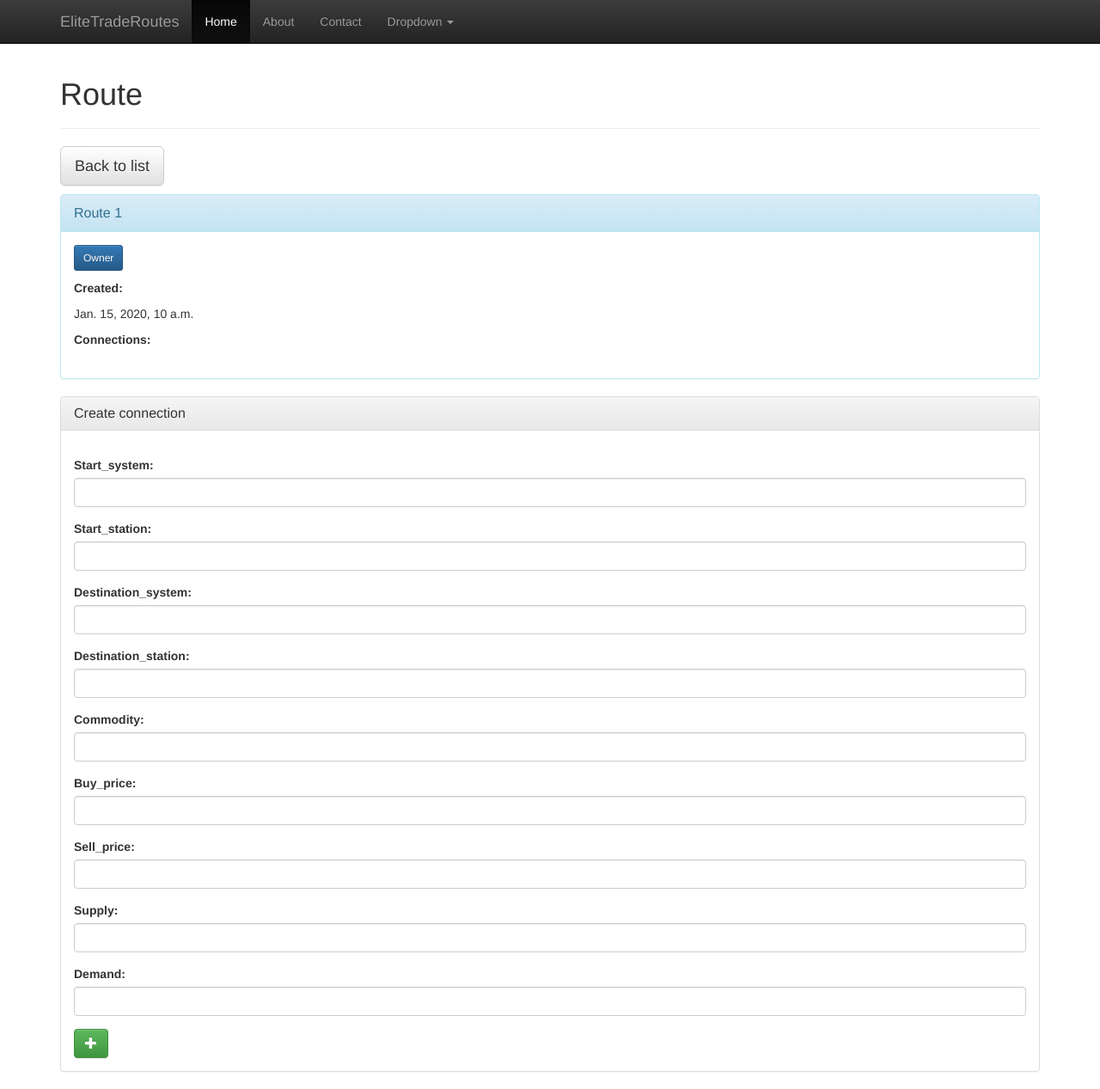
After one commit to jingyuyao/elitetraderoutes, a Django app: template frontend/templates/frontend/route/instance.html in a window 1280 px wide. The commit adds this page. Shown: the whole page at 86% size. Run offline with Django 3.2, Linux system fonts and the light colour scheme; the template is opened without the code that fills it: most values are stand-ins (such as "Sample title", 1, 10 or a date in 2020); some libraries are stand-ins or nearby versions.

Commit message:
Major template/css improvements.
Everything now looks 10x nicer!

```diff
--- /dev/null
+++ b/frontend/templates/frontend/connection/detail.html
@@ -0,0 +1,71 @@
+{% load my_tags %}
+{% comment %}
+data.start_system.name is used to figure out whether this template is included when displaying or
+creating a connection. When creating a connection, the data passed in is serialized using
+WriteConnection serializer so it does not contain the actual system object in its fields.
+Instead they only contain a link to the various model reference. The separation between
+reading and writing serialization is necessary because system and stations are not created
+when a connection is created. They are referenced only. So our serializer should only need
+a reference to a instance of the model. If a nested representation is used, the serializer
+will attemp to create the model along with the connection thus it will require information
+to create a new instance of the various models references included in a connection.
+
+The stuff I wrote above could totally be bs but this is the cleanest solution I can come up
+with for now. I tried to hack viewset.create() so it will use the write serialization but
+return the read serialization but doing so involved too much underlying rest framework.
+
+Note: data.distance cannot be used as the conditional because if distance is 0 (which can
+happen) the if statement will evaluate to false (which is dumb).
+{% endcomment %}
+
+{% if data %}
+    <div class="panel panel-info">
+            <div class="panel-heading">
+                <a class="panel-title" href="{{data.url}}">
+                    Connection {{data.id}}
+                </a>
+            </div>
+            <div class="panel-body">
+                {% if data.start_system.name %}
+                <div class="connection" id="connection_{{data.id}}">
+                    <dl>
+                        <dt><p>From:</p></dt>
+                        <dd>
+                        <p>
+                            <a class="btn btn-primary btn-sm" href="{{data.start_system.url}}">
+                                {{data.start_system.name}}
+                            </a>
+                            --
+                            <a class="btn btn-primary btn-sm" href="{{data.start_station.url}}">
+                                {{data.start_station.name}}
+                            </a>
+                        </p>
+                        </dd>
+                        <dt><p>To:</p></dt>
+                        <dd>
+                        <p>
+                            <a class="btn btn-primary btn-sm" href="{{data.destination_system.url}}">
+                                {{data.destination_system.name}}
+                            </a>
+                            --
+                            <a class="btn btn-primary btn-sm" href="{{data.destination_station.url}}">
+                                {{data.destination_station.name}}
+                            </a>
+                        </p>
+                        </dd>
+                        <dt><p>Commodity (average):</p></dt>
+                        <dd><p>{{data.commodity.name}}({{data.commodity.average_price}})</p></dd>
+                        <dt><p>Distance (ly):</p></dt>
+                        <dd><p>{{data.distance}}</p></dd>
+                        <dt><p>Buy price / Sell price:</p></dt>
+                        <dd><p>{{data.buy_price}} / {{data.sell_price}}</p></dd>
+                        <dt><p>Supply / Demand:</p></dt>
+                        <dd><p>{{data.supply}} / {{data.demand}}</p></dd>
+                    </dl>
+                </div>
+                {% else %}
+                    <p>Connection created successfully.</p>
+                {% endif %}
+            </div>
+        </div>
+{% endif %}
--- /dev/null
+++ b/frontend/templates/frontend/connection/form.html
@@ -0,0 +1,27 @@
+{% load my_tags %}
+<div class="panel panel-default">
+    <div class="panel-heading">
+        <h3 class="panel-title">
+            Create connection
+        </h3>
+    </div>
+    <div class="panel-body">
+        <form id="connection_form" method="post" action="{% url 'connection-list' %}">
+            {% csrf_token %}
+            {% if data %}
+                {{data|render_form|safe}}
+            {% else %}
+                {% if route %}
+                    {{"route"|render_hidden:route.url|safe}}
+                {% else %}
+                    {{"route"|render_input|safe}}
+                {% endif %}
+                {{'start_system,start_station,destination_system,destination_station'|render_form|safe}}
+                {{'commodity,buy_price,sell_price,supply,demand'|render_form|safe}}
+            {% endif %}
+            <button class="btn btn-success" type="submit">
+                <span class="glyphicon glyphicon-plus" aria-hidden="true"></span>
+            </button>
+        </form>
+    </div>
+</div>
--- a/frontend/templates/frontend/connection.html
+++ b/frontend/templates/frontend/connection/instance.html
@@ -15,7 +15,7 @@
                 </h3>
             </div>
             <div class="panel-body">
-                {% include "frontend/connection_detail.html" %}
+                {% include "frontend/connection/detail.html" %}
             </div>
         </div>
     {% endif %}
--- a/frontend/templates/frontend/connection_list.html
+++ b/frontend/templates/frontend/connection/list.html
@@ -8,7 +8,7 @@
     </div>
     {% if data %}
         {% for connection in data.results %}
-            {% include "frontend/connection_detail.html" with data=connection only %}
+            {% include "frontend/connection/detail.html" with data=connection only %}
         {% endfor %}
     {% endif %}
 {% endblock list %}
--- a/frontend/templates/frontend/route_detail.html
+++ b/frontend/templates/frontend/route/detail.html
@@ -2,20 +2,19 @@
 {% if data %}
     <div class="panel panel-info" id="route_{{data.id}}">
         <div class="panel-heading">
-            <h3 class="panel-title">
+            <a class="panel-title" href="{{data.url}}">
                 Route {{data.id}}
-            </h3>
+            </a>
         </div>
         <div class="panel-body">
             <dl>
-                <dt>Owner:</dt>
-                <dd>{{data.owner}}</dd>
-                <dt>Created:</dt>
-                <dd>{{data.created}}</dd>
-                <dt>Connections:</dt>
+                <dt><p><a class="btn btn-primary btn-sm" href="{{data.owner}}">Owner</a></p></dt>
+                <dt><p>Created:</p></dt>
+                <dd><p>{{data.created}}</p></dd>
+                <dt><p>Connections:</p></dt>
                 <dd>
                     {% for connection in data.connections %}
-                        {% include "frontend/connection_detail.html" with data=connection only %}
+                        {% include "frontend/connection/detail.html" with data=connection only %}
                     {% endfor %}
                 </dd>
             </dl>
--- a/frontend/templates/frontend/route.html
+++ b/frontend/templates/frontend/route/instance.html
@@ -8,7 +8,7 @@
         <a class="btn btn-lg btn-default" href="{% url 'route-list' %}">Back to list</a>
     </p>
     {% if data %}
-        {% include "frontend/route_detail.html" %}
-        {% include "frontend/connection_form.html" with data=False route=data %}
+        {% include "frontend/route/detail.html" %}
+        {% include "frontend/connection/form.html" with data=False route=data %}
     {% endif %}
 {% endblock instance %}
--- a/frontend/templates/frontend/route_list.html
+++ b/frontend/templates/frontend/route/list.html
@@ -6,10 +6,10 @@
             Route list
         </h1>
     </div>
-    {% include "frontend/route_form.html" with data=False %}
+    {% include "frontend/route/form.html" with data=False %}
     {% if data %}
         {% for route in data.results %}
-            {% include "frontend/route_detail.html" with data=route only %}
+            {% include "frontend/route/detail.html" with data=route only %}
         {% endfor %}
     {% endif %}
 {% endblock list %}
--- a/frontend/templatetags/my_tags.py
+++ b/frontend/templatetags/my_tags.py
@@ -31,18 +31,24 @@ def render_link(url, text=None):
     except ValidationError:
         return url
 
+group_begin = "<div class='form-group'>"
 label_base = "<label for='{name}'>{label}: </label>"
 input_base = "<input class='typeahead form-control' autocomplete='off' " \
              "id='{name}_input' type='{type}' name='{name}' value='{value}' required>"
+group_end = "</div>"
 
 @register.filter()
 def render_input(name, value=None):
-    return label_base.format(name=name, label=name.capitalize()) + \
-        input_base.format(name=name, value=value if value else '', type='text')
+    return group_begin + \
+        label_base.format(name=name, label=name.capitalize()) + \
+        input_base.format(name=name, value=value if value else '', type='text') + \
+        group_end
 
 @register.filter()
 def render_hidden(name, value=None):
-    return input_base.format(name=name, label=name.capitalize(), value=value if value else '', type='hidden')
+    return group_begin + \
+        input_base.format(name=name, label=name.capitalize(), value=value if value else '', type='hidden') + \
+        group_end
 
 @register.filter()
 def render_form(obj):
@@ -57,12 +63,12 @@ def render_form(obj):
     """
     if obj:
         try:
-            return '<br>'.join([render_input(name, value) for name, value in obj.items()])
+            return ''.join([render_input(name, value) for name, value in obj.items()])
         except:
             pass
         try:
             fields = obj.split(',')
-            return '<br>'.join([render_input(name) for name in fields])
+            return ''.join([render_input(name) for name in fields])
         except:
             pass
         return "INVALID DATA FOR render_form: " + str(type(obj)) + str(obj)
```
Also changed, not shown: frontend/templates/frontend/connection_detail.html (deleted, +0 -50 lines), frontend/templates/frontend/connection_form.html (deleted, +0 -28 lines), frontend/templates/frontend/route/form.html (added, +23 -0 lines), frontend/templates/frontend/route_form.html (deleted, +0 -23 lines), traderoutes/views.py (+5 -5 lines), README.md.
